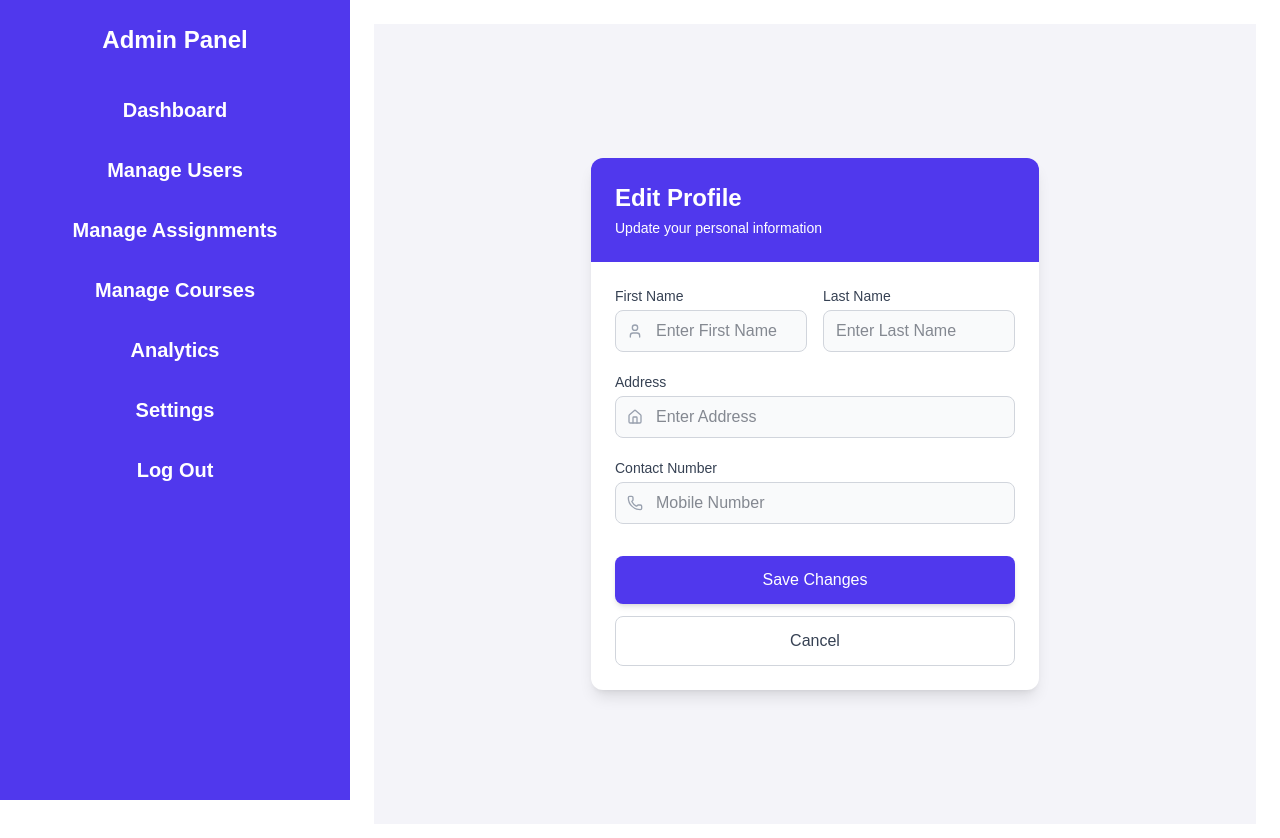
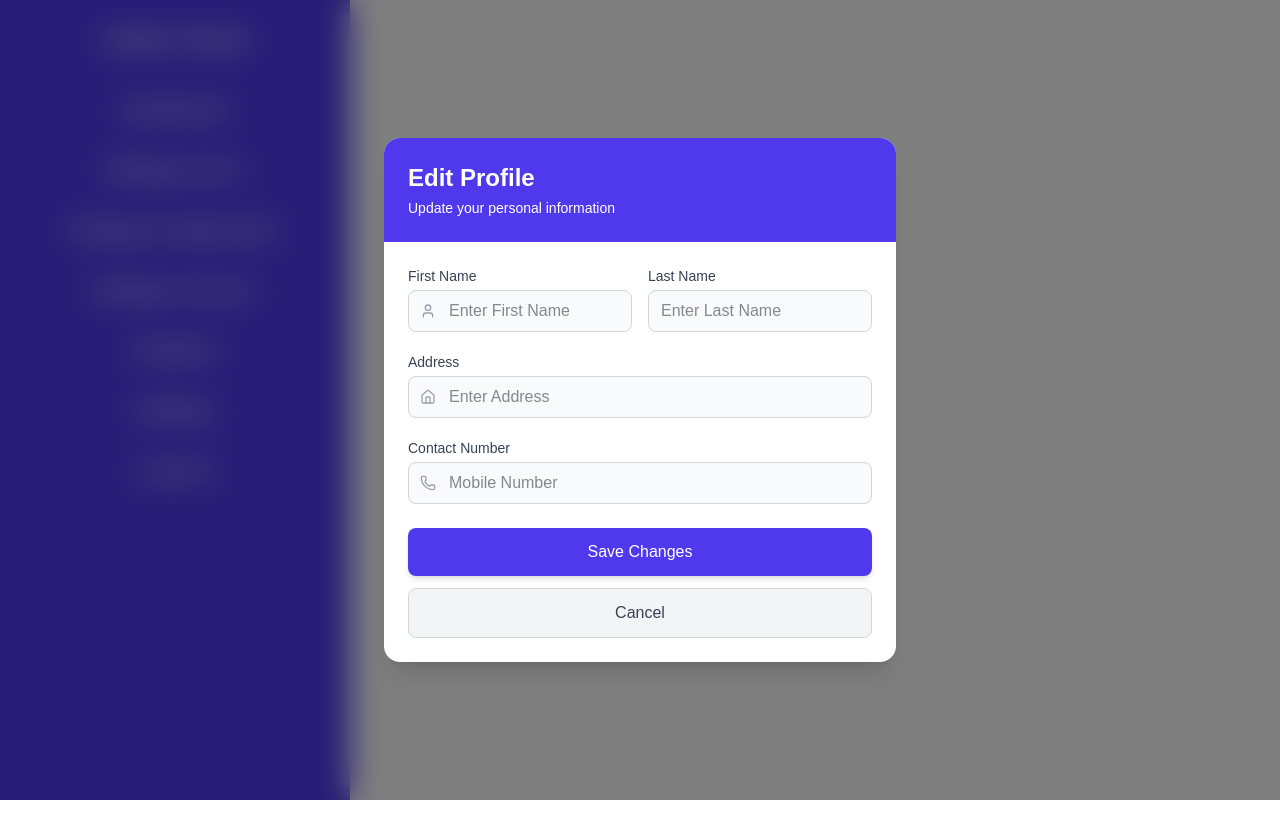
Before and after one commit to randiranirman/Learning-Management-System, a React (Vite) app in the folder frontend/: page /admin/editProfile in a window 1280 px wide. Shown: the top 838 px of the page. After the commit the page ends 800 px from the top, so only its background shows below. Built offline with nearby package versions, Linux system fonts and the light colour scheme.

Commit message:
fixed the UI in add functionality edit profile

```diff
--- a/frontend/src/roles/admin/AdminPages/EditProfile.jsx
+++ b/frontend/src/roles/admin/AdminPages/EditProfile.jsx
@@ -19,7 +19,7 @@ const EditProfile = ({ setShowEditProfile }) => {
     e.preventDefault();
     try {
       await editAdminDetails(updatedDetails);
-      console.log("updated profile successfully");
+      console.log("Updated profile successfully");
       setShowEditProfile(false);
     } catch (error) {
       console.log(error, "Error updating details");
@@ -27,9 +27,8 @@ const EditProfile = ({ setShowEditProfile }) => {
   };
 
   return (
-    <div className="bg-secondary min-h-screen flex items-center justify-center p-4">
-      <div className="max-w-md w-full">
-        <div className="bg-white rounded-xl shadow-lg overflow-hidden">
+    <div className="fixed inset-0 flex items-center justify-center bg-black/50 backdrop-blur-lg p-4">
+      <div className="w-full max-w-lg bg-white rounded-2xl shadow-xl overflow-hidden">
         {/* Header */}
         <div className="bg-primary p-6">
           <h2 className="text-2xl font-bold text-white">Edit Profile</h2>
@@ -37,16 +36,13 @@ const EditProfile = ({ setShowEditProfile }) => {
         </div>
 
         {/* Form */}
-          <form onSubmit={handleSubmit} className="p-6">
-            <div className="space-y-5">
-              {/* Name fields in a flex row */}
+        <form onSubmit={handleSubmit} className="p-6 space-y-5">
+          {/* Name fields */}
           <div className="flex gap-4">
             <div className="flex-1">
               <label className="block text-sm font-medium text-gray-700 mb-1">First Name</label>
               <div className="relative">
-                    <div className="absolute inset-y-0 left-0 pl-3 flex items-center pointer-events-none">
-                      <User size={16} className="text-gray-400" />
-                    </div>
+                <User size={16} className="absolute left-3 top-1/2 transform -translate-y-1/2 text-gray-400" />
                 <input
                   type="text"
                   name="firstName"
@@ -75,9 +71,7 @@ const EditProfile = ({ setShowEditProfile }) => {
           <div>
             <label className="block text-sm font-medium text-gray-700 mb-1">Address</label>
             <div className="relative">
-                  <div className="absolute inset-y-0 left-0 pl-3 flex items-center pointer-events-none">
-                    <Home size={16} className="text-gray-400" />
-                  </div>
+              <Home size={16} className="absolute left-3 top-1/2 transform -translate-y-1/2 text-gray-400" />
               <input
                 type="text"
                 name="address"
@@ -93,9 +87,7 @@ const EditProfile = ({ setShowEditProfile }) => {
           <div>
             <label className="block text-sm font-medium text-gray-700 mb-1">Contact Number</label>
             <div className="relative">
-                  <div className="absolute inset-y-0 left-0 pl-3 flex items-center pointer-events-none">
-                    <Phone size={16} className="text-gray-400" />
-                  </div>
+              <Phone size={16} className="absolute left-3 top-1/2 transform -translate-y-1/2 text-gray-400" />
               <input
                 type="text"
                 name="contactNumber"
@@ -106,13 +98,12 @@ const EditProfile = ({ setShowEditProfile }) => {
               />
             </div>
           </div>
-            </div>
 
           {/* Action buttons */}
-            <div className="mt-8">
+          <div className="mt-6">
             <button
               type="submit"
-                className="w-full cursor-pointer bg-primary text-white font-medium py-3 px-4 rounded-lg hover:bg-primary/90 transition-all duration-200 shadow-md hover:shadow-lg"
+              className="w-full bg-primary text-white font-medium py-3 rounded-lg hover:bg-primary/90 transition duration-200 shadow-md hover:shadow-lg"
             >
               Save Changes
             </button>
@@ -120,7 +111,7 @@ const EditProfile = ({ setShowEditProfile }) => {
             <button
               type="button"
               onClick={() => setShowEditProfile(false)}
-                className="w-full mt-3 cursor-pointer bg-transparent border border-gray-300 text-gray-700 font-medium py-3 px-4 rounded-lg hover:bg-gray-50 transition-all duration-200"
+              className="w-full mt-3 bg-gray-100 border border-gray-300 text-gray-700 font-medium py-3 rounded-lg hover:bg-gray-200 transition duration-200"
             >
               Cancel
             </button>
@@ -128,7 +119,6 @@ const EditProfile = ({ setShowEditProfile }) => {
         </form>
       </div>
     </div>
-    </div>
   );
 };
 
--- a/frontend/src/roles/admin/AdminPages/Settings.jsx
+++ b/frontend/src/roles/admin/AdminPages/Settings.jsx
@@ -1,23 +1,53 @@
 import { useState } from "react";
 import EditProfile from "./EditProfile";
 
+
 const Settings = () => {
-  const [showEditProfile, setShowEditProfile]= useState(false);
-
-
-
-
-
+  const [showEditProfile, setShowEditProfile] = useState(false);
 
 
   return (
+    <>
+      <div className="font-semibold text-2xl px-2">Settings</div>
 
-    <>
+      {/* Cards Container */}
+      <div className="flex mt-4 gap-4">
+        {/* Card 1: Edit Profile */}
+        <div
+          className="bg-white p-6 rounded-lg shadow-lg flex-1"
+          style={{ maxWidth: "300px" }}
+        >
+          <div className="text-center">
+            <h3 className="text-xl font-semibold mb-4">Edit Profile</h3>
+            <button
+              onClick={() => setShowEditProfile(true)}
+              className="px-4 py-2 bg-primary text-white rounded-lg cursor-pointer hover:scale-110 duration-200 transition font-semibold"
+            >
+              Edit Profile
+            </button>
+          </div>
+        </div>
 
-        <button  onClick={() => setShowEditProfile(true)} className="px-2 py-2 bg-primary   text-white rounded-lg cursor-pointer hover:scale-110 duration-200 transition font-semibold mt-2 mx-4"> Edit Profile</button>
-        {showEditProfile && <EditProfile setShowEditProfile ={setShowEditProfile}/> }
+        {/* Card 2: Change Password */}
+        <div
+          className="bg-white p-6 rounded-lg shadow-md flex-1"
+          style={{ maxWidth: "300px" }}
+        >
+          <div className="text-center">
+            <h3 className="text-xl font-semibold mb-4">Change Password</h3>
+            <button
+              className="px-4 py-2 bg-primary text-white rounded-lg cursor-pointer hover:scale-110 duration-200 transition font-semibold"
+            >
+              Change Password
+            </button>
+          </div>
+        </div>
+      </div>
+
+      {/* Conditional Render for EditProfile Modal */}
+      {showEditProfile && <EditProfile setShowEditProfile={setShowEditProfile} />}
     </>
-  )
-}
+  );
+};
 
-export default Settings
+export default Settings;
--- a/frontend/src/roles/teacher/TeacherPages/Settings.jsx
+++ b/frontend/src/roles/teacher/TeacherPages/Settings.jsx
@@ -1,8 +1,12 @@
+
 
 const Settings = () => {
+
     return (
         <>
             <h1>This is Settings page</h1>
+
+
         </>
     )
 }
--- a/frontend/src/utils/adminService.js
+++ b/frontend/src/utils/adminService.js
@@ -7,7 +7,10 @@ export const getAdminDetails =  async ( id ) => {
 
     try{
         const response = await axios.get(`${BASE_URL}/${id}`);
-                return response.data;
+
+
+        return response.data;
+
         }catch(error){
             console.error(error + "error getting details");
             return null;
```
Lines whose indentation alone changed are shown as unchanged.
